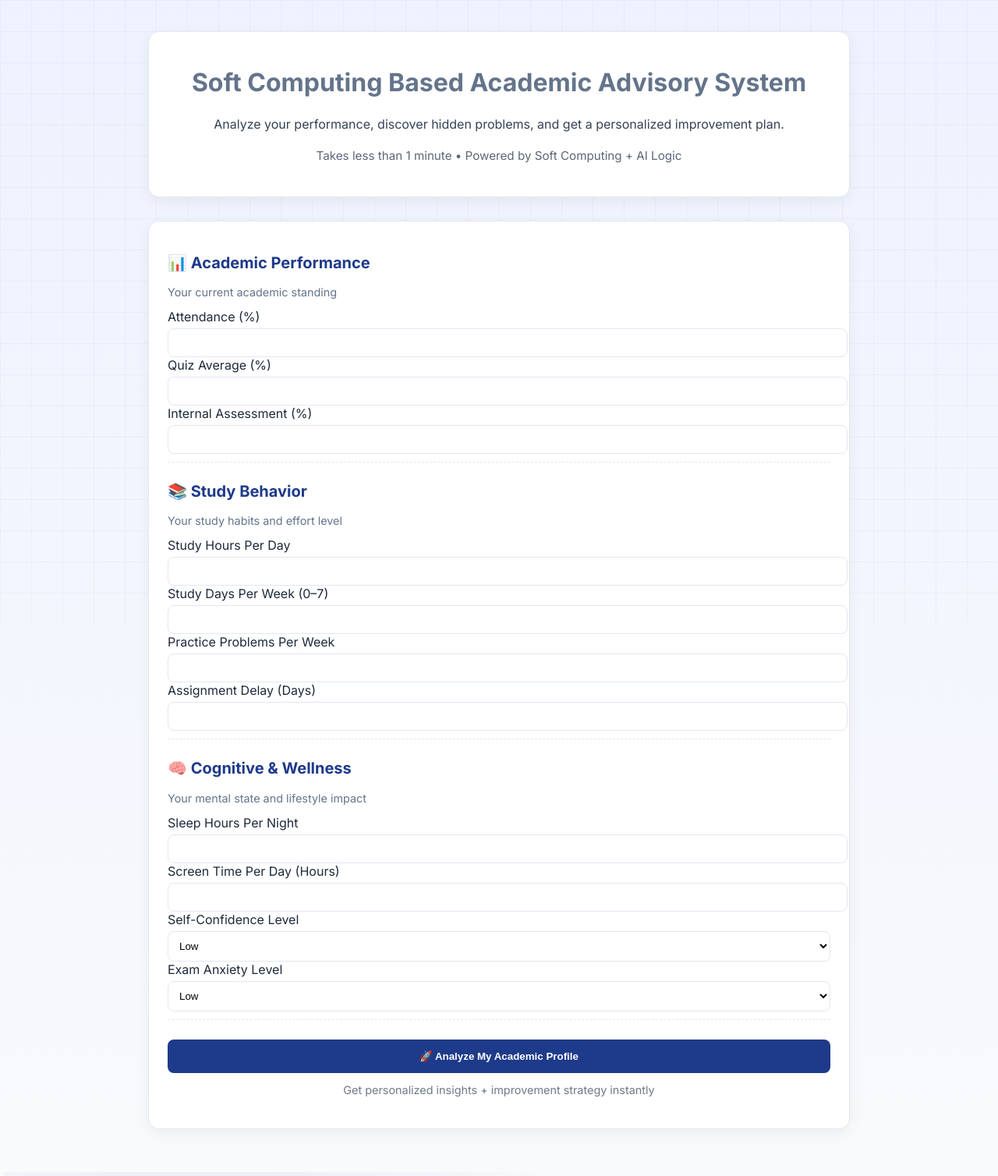
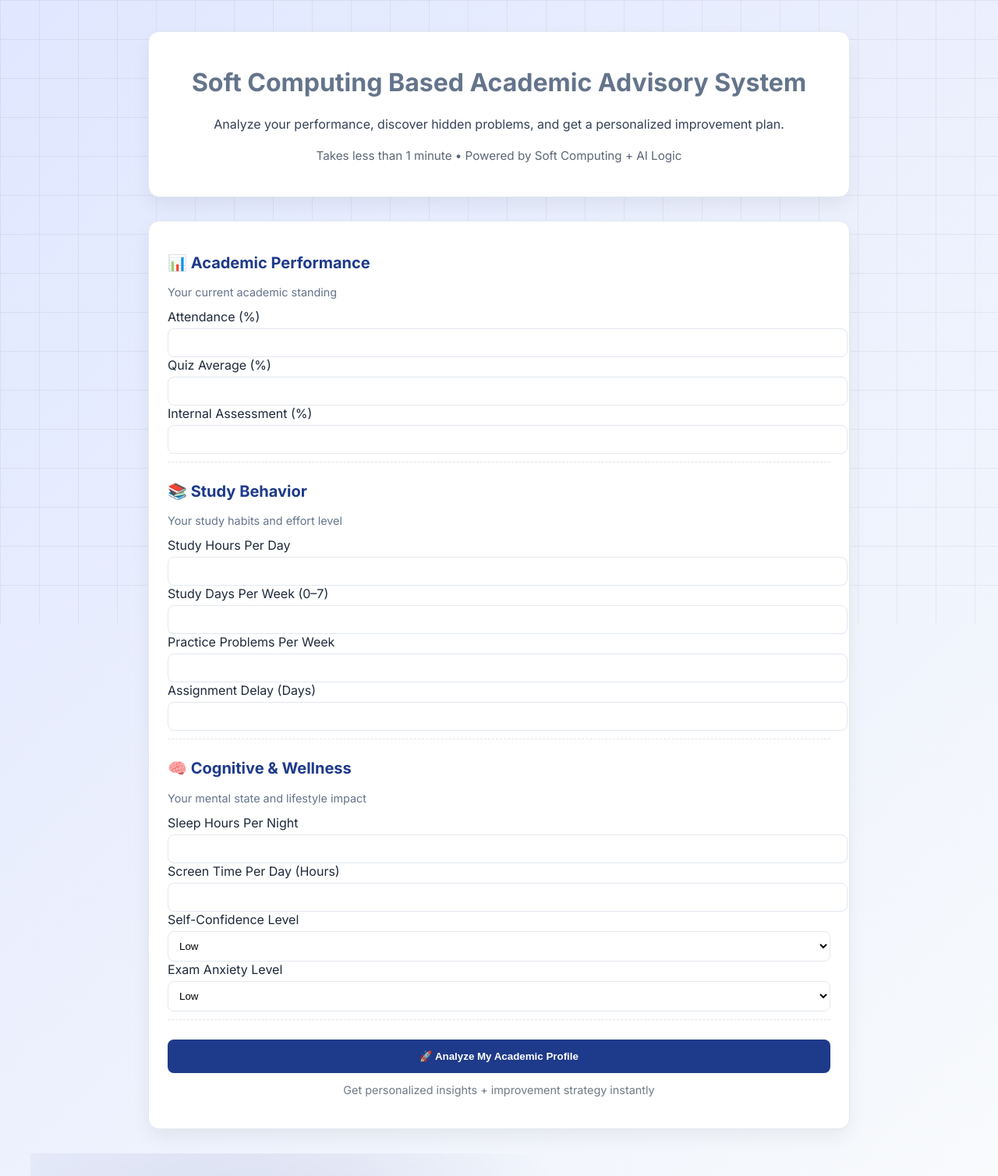
Before and after one commit to ABHIGH15/academic-advisory-system, a Flask app: page / in a window 1280 px wide. Shown: the whole page at 78% size. Run offline with Flask 3, Linux system fonts and the light colour scheme; parts of the project's set-up code (start-up, migrations or seed data) failed here and were passed over.

Commit message:
Update style.css

```diff
--- a/static/style.css
+++ b/static/style.css
@@ -1,6 +1,6 @@
 /* ========================================
-   ACADEMIC INTELLIGENCE UI (FINAL STABLE)
-   Clean • Fast • Professional • Smooth
+   ACADEMIC INTELLIGENCE SYSTEM UI (FINAL)
+   Clean • Interactive • Professional • Stable
 ======================================== */
 
 /* ===== ROOT COLORS ===== */
@@ -21,11 +21,11 @@ body {
     margin: 0;
     font-family: 'Inter', sans-serif;
     color: var(--text);
-    background: linear-gradient(to bottom, #eef2ff, #f8fafc);
+    background: linear-gradient(135deg, #e0e7ff, #f8fafc);
     overflow-x: hidden;
 }
 
-/* ===== ACADEMIC GRID BACKGROUND ===== */
+/* ===== GRID BACKGROUND (VISIBLE) ===== */
 
 body::before {
     content: "";
@@ -34,14 +34,15 @@ body::before {
     height: 100%;
 
     background-image:
-        linear-gradient(rgba(0,0,0,0.03) 1px, transparent 1px),
-        linear-gradient(90deg, rgba(0,0,0,0.03) 1px, transparent 1px);
+        linear-gradient(rgba(0,0,0,0.05) 1px, transparent 1px),
+        linear-gradient(90deg, rgba(0,0,0,0.05) 1px, transparent 1px);
 
-    background-size: 40px 40px;
+    background-size: 50px 50px;
+
     z-index: -2;
 }
 
-/* ===== SOFT LIGHT EFFECT (NO IMAGE, FAST) ===== */
+/* ===== MOVING LIGHT BACKGROUND ===== */
 
 body::after {
     content: "";
@@ -49,18 +50,27 @@ body::after {
     width: 100%;
     height: 100%;
 
-    background: radial-gradient(circle at 20% 20%, rgba(30,58,138,0.08), transparent 40%),
-                radial-gradient(circle at 80% 80%, rgba(16,185,129,0.06), transparent 40%);
+    background:
+        radial-gradient(circle at 20% 30%, rgba(30,58,138,0.15), transparent 40%),
+        radial-gradient(circle at 80% 70%, rgba(16,185,129,0.12), transparent 40%);
 
     z-index: -1;
-    animation: subtleMove 20s infinite alternate ease-in-out;
+
+    animation: floatBg 12s infinite alternate ease-in-out;
 }
 
 /* ===== BACKGROUND ANIMATION ===== */
 
-@keyframes subtleMove {
-    0% { transform: translate(0,0); }
-    100% { transform: translate(20px, -20px); }
+@keyframes floatBg {
+    0% {
+        transform: translate(0px, 0px);
+    }
+    50% {
+        transform: translate(40px, -30px);
+    }
+    100% {
+        transform: translate(-20px, 20px);
+    }
 }
 
 /* ===== CONTAINER ===== */
@@ -80,10 +90,10 @@ body::after {
     font-weight: 700;
     margin-bottom: 15px;
     color: var(--primary);
-    animation: fadeIn 0.8s ease;
+    animation: fadeIn 1s ease;
 }
 
-/* ===== CARD ===== */
+/* ===== CARDS ===== */
 
 .soft-card {
     background: var(--card);
@@ -92,15 +102,15 @@ body::after {
     padding: 24px;
     margin-bottom: 20px;
 
-    box-shadow: 0 6px 18px rgba(0,0,0,0.05);
+    box-shadow: 0 10px 25px rgba(0,0,0,0.06);
 
-    transition: all 0.25s ease;
-    animation: fadeUp 0.6s ease;
+    transition: all 0.35s ease;
+    animation: fadeUp 0.8s ease;
 }
 
 .soft-card:hover {
-    transform: translateY(-4px);
-    box-shadow: 0 14px 28px rgba(0,0,0,0.08);
+    transform: translateY(-6px) scale(1.01);
+    box-shadow: 0 20px 40px rgba(0,0,0,0.1);
 }
 
 /* ===== ANIMATIONS ===== */
@@ -108,7 +118,7 @@ body::after {
 @keyframes fadeUp {
     from {
         opacity: 0;
-        transform: translateY(15px);
+        transform: translateY(25px);
     }
     to {
         opacity: 1;
@@ -165,15 +175,15 @@ input:focus, select:focus {
     font-weight: 600;
     cursor: pointer;
     width: 100%;
-    transition: all 0.2s ease;
+    transition: all 0.25s ease;
 }
 
 .btn-primary:hover {
     background: #1d4ed8;
-    transform: scale(1.02);
+    transform: scale(1.05);
 }
 
-/* ===== SECONDARY ===== */
+/* ===== SECONDARY BUTTON ===== */
 
 .btn-secondary {
     padding: 10px 20px;
@@ -188,7 +198,7 @@ input:focus, select:focus {
     background: #cbd5f5;
 }
 
-/* ===== PROGRESS ===== */
+/* ===== PROGRESS BAR ===== */
 
 .progress-bar {
     background: #e2e8f0;
@@ -220,11 +230,11 @@ input:focus, select:focus {
     border-radius: 8px;
     margin-top: 10px;
     border-left: 4px solid var(--accent);
-    transition: all 0.2s ease;
+    transition: all 0.25s ease;
 }
 
 .plan-box:hover {
-    transform: scale(1.02);
+    transform: scale(1.03);
 }
 
 /* ===== SECTION ===== */
@@ -251,5 +261,7 @@ input:focus, select:focus {
 /* ===== MOBILE ===== */
 
 @media (max-width: 768px) {
-    .soft-title { font-size: 2rem; }
+    .soft-title {
+        font-size: 2rem;
+    }
 }
```
